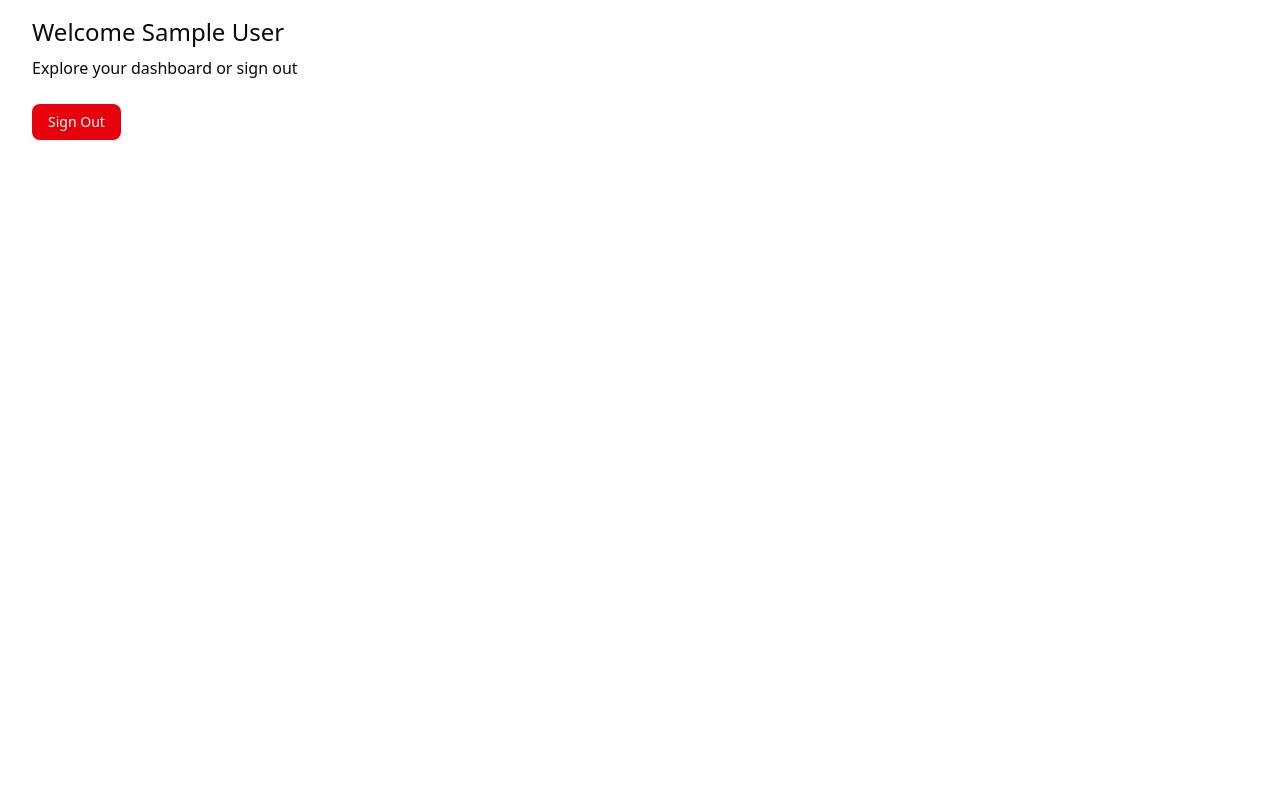
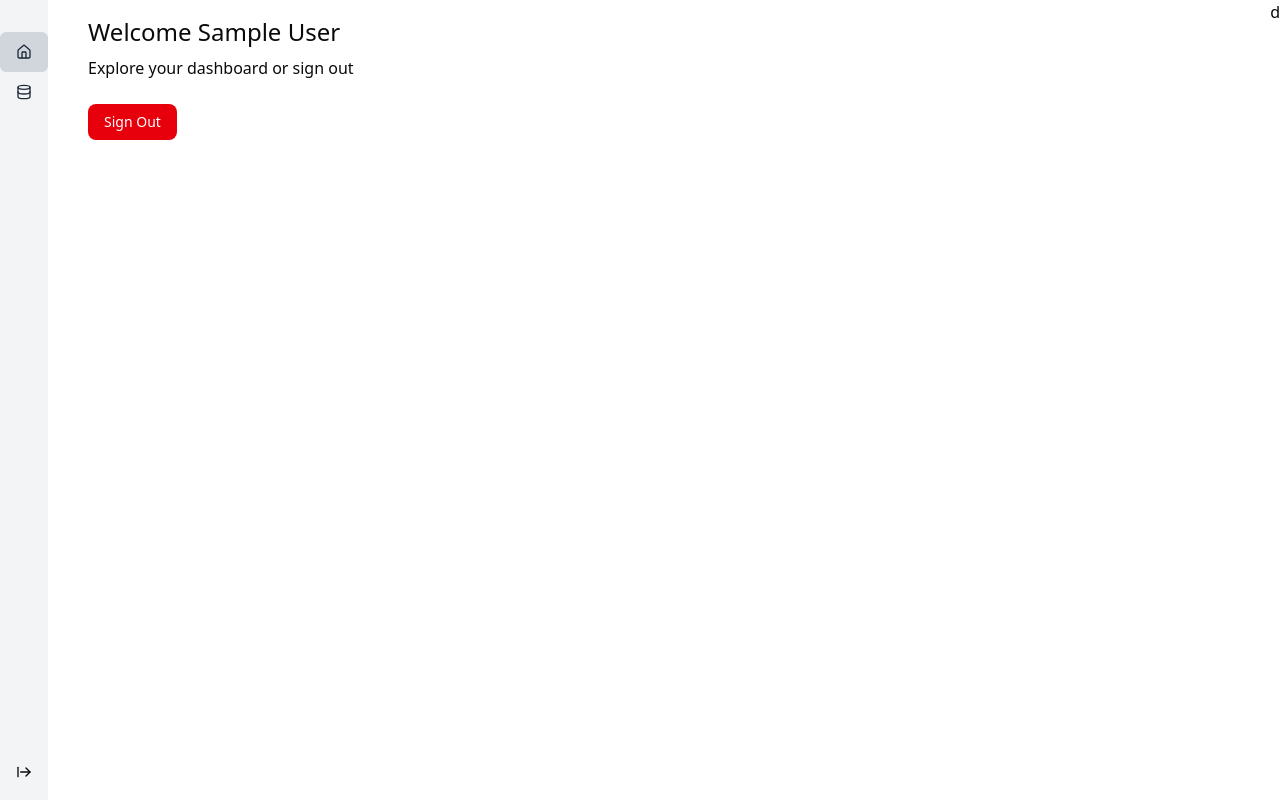
Before and after one commit to michaelwaves/gutenpedia, a Next.js app in the folder next/: page /d in a window 1280 px wide. Built offline with nearby package versions, Linux system fonts and the light colour scheme; no server answers; sample sign-in values are in the browser's storage.

Commit message:
add sidebar

```diff
--- a/next/app/d/layout.tsx
+++ b/next/app/d/layout.tsx
@@ -1,4 +1,5 @@
 import { auth } from "@/auth";
+import Sidebar from "@/components/nav/Sidebar";
 import { redirect } from "next/navigation";
 import React from "react";
 
@@ -8,8 +9,9 @@ async function DashboardLayout({ children }: { children: React.ReactNode }) {
         redirect("/")
     }
     return (
-        <div className="">
-            {children}
+        <div className="flex flex-row gap-2">
+            <Sidebar />
+            {children}d
         </div>
     );
 }
--- a/next/app/d/page.tsx
+++ b/next/app/d/page.tsx
@@ -1,5 +1,5 @@
 import { auth } from "@/auth";
-import SignOutButton from "@/components/ui/auth/SignOutButton";
+import SignOutButton from "@/components/auth/SignOutButton";
 
 async function DashboardPage() {
     const session = await auth()
--- a/next/app/page.tsx
+++ b/next/app/page.tsx
@@ -1,5 +1,5 @@
 import { auth } from "@/auth";
-import SignInButton from "@/components/ui/auth/SignInButton";
+import SignInButton from "@/components/auth/SignInButton";
 import { redirect } from "next/navigation";
 
 export default async function Home() {
--- a/next/components/ui/auth/SignInButton.tsx
+++ b/next/components/auth/SignInButton.tsx
@@ -1,7 +1,7 @@
 
 import { signIn } from "@/auth"
 import Image from "next/image"
-import { Button } from "../button";
+import { Button } from "../ui/button";
 import GoogleLogo from "@/public/google_logo.png";
 function SignInButton() {
     return (
--- /dev/null
+++ b/next/components/nav/Sidebar.tsx
@@ -0,0 +1,55 @@
+"use client"
+import { ArrowLeftFromLine, ArrowRightFromLine, Database, Home } from "lucide-react";
+import Link from "next/link";
+import { usePathname } from "next/navigation";
+import { useState } from "react";
+
+export const routes = [
+    {
+        title: "Home",
+        href: '/d',
+        icon: <Home className="w-6 h-6" />
+    },
+    {
+        title: "Datasets",
+        href: "/d/datasets",
+        icon: <Database className="w-6 h-6" />
+    }
+]
+
+function Sidebar() {
+    const [open, setOpen] = useState(false)
+    return (
+        <nav className={`flex flex-col justify-between h-screen max-w-[200px] bg-gray-100 animate transition-all ${open ? "w-md" : "w-12"}`}>
+            <div>
+                <div className="p-4">
+                    <h1 className="text-2xl">{open && "Gutenpedia"}</h1>
+                </div>
+                <div>
+                    {routes.map((route: Omit<SidebarLinkProps, "open">, index: number) => <SidebarLink title={route.title} href={route.href} icon={route.icon} key={index} open={open} />)}
+                </div>
+            </div>
+            <div onClick={() => setOpen(!open)} className="hover:cursor-pointer flex flex-row w-full p-4 gap-2">
+                {open ? <ArrowLeftFromLine /> : <ArrowRightFromLine />}{open && "Collapse"}
+            </div>
+        </nav>
+    );
+}
+
+export default Sidebar;
+
+
+type SidebarLinkProps = {
+    title?: string
+    href: string
+    icon: React.ReactNode
+    open: boolean
+}
+function SidebarLink({ title, href, icon, open }: SidebarLinkProps) {
+    const path = usePathname()
+    const active = path == href
+    return (
+        <Link href={href} className={`text-gray-800 flex flex-row w-full px-4 py-2 gap-2 text-sm leading-tight items-center rounded-sm ${active ? "font-semibold bg-gray-300" : ""}`}>{icon}{open && title}</Link>
+    )
+
+}
```
Also changed, not shown: next/components/auth/SignOutButton.tsx (renamed from next/components/ui/auth/SignOutButton.tsx).
